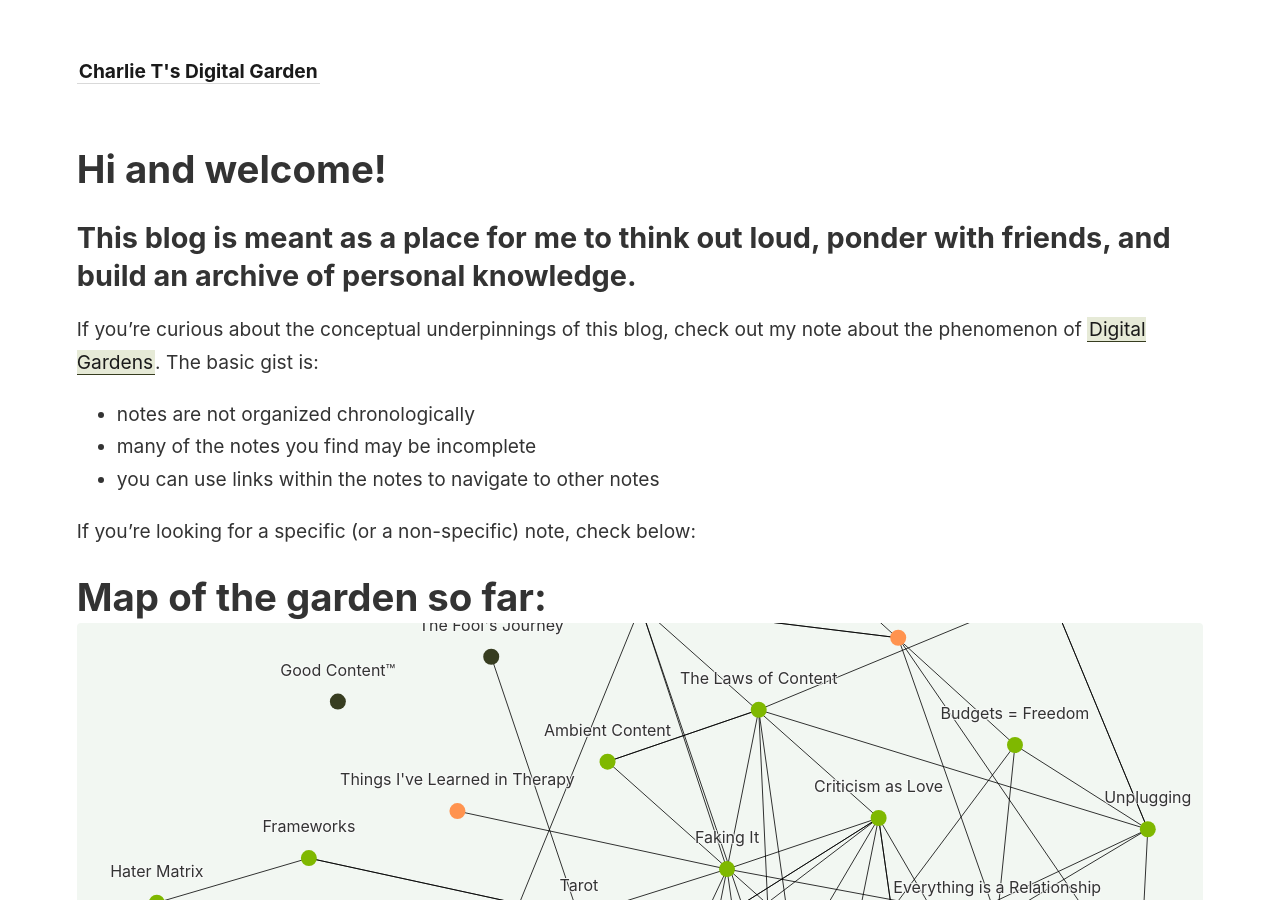
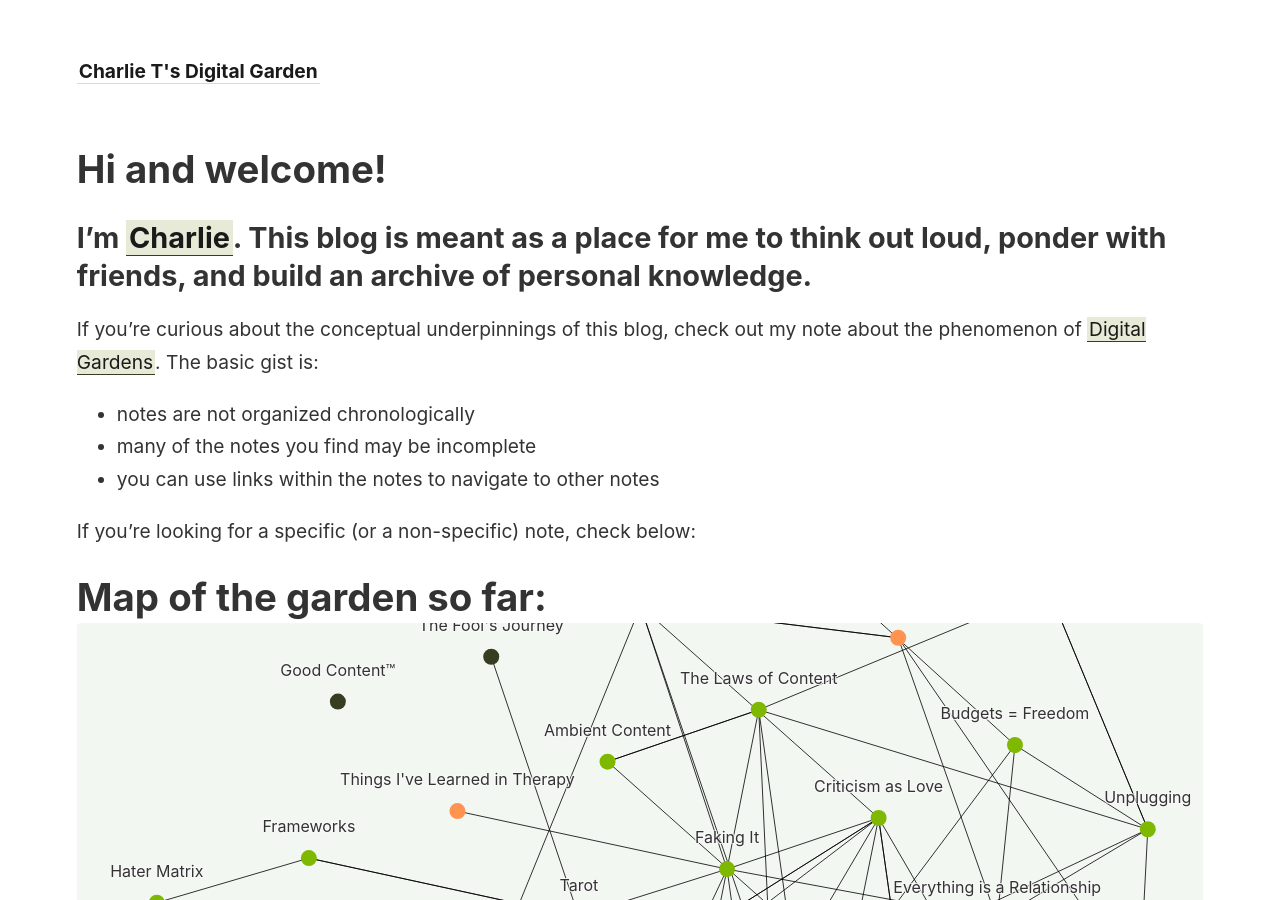
Before and after one commit to rhymeswithvocal/digital-garden, a Jekyll site: the page built from _pages/index.md, in a window 1280 px wide and 900 px high. Built offline with Jekyll 4.4.1, drawn with Linux system fonts in a browser that asks for light colours.

Commit message:
added my name to the homepage

```diff
--- a/_pages/index.md
+++ b/_pages/index.md
@@ -7,7 +7,7 @@ permalink: /
 
 # Hi and welcome!
 
-## This blog is meant as a place for me to think out loud, ponder with friends, and build an archive of personal knowledge.
+## I'm [[cbt|Charlie]]. This blog is meant as a place for me to think out loud, ponder with friends, and build an archive of personal knowledge.
 
 If you're curious about the conceptual underpinnings of this blog, check out my note about the phenomenon of [[Digital Gardens]]. The basic gist is:
 - notes are not organized chronologically
```
